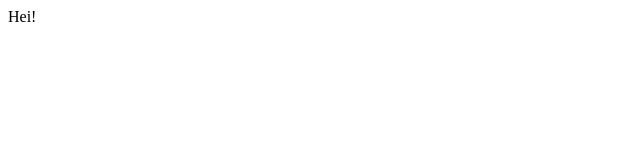
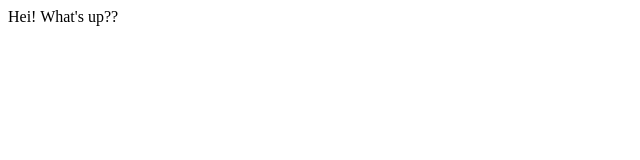
Before and after one commit to NushratNowrin/New-repo, a plain HTML site: page index.html in a window 1280 px wide. Shown: the full height of the page, 0-640 px from the left. Drawn offline with Linux system fonts and the light colour scheme.

Commit message:
First commit

```diff
--- a/index.html
+++ b/index.html
@@ -8,5 +8,7 @@
 </head>
 <body>
     Hei!
+    What's up??
+
 </body>
 </html>
```
